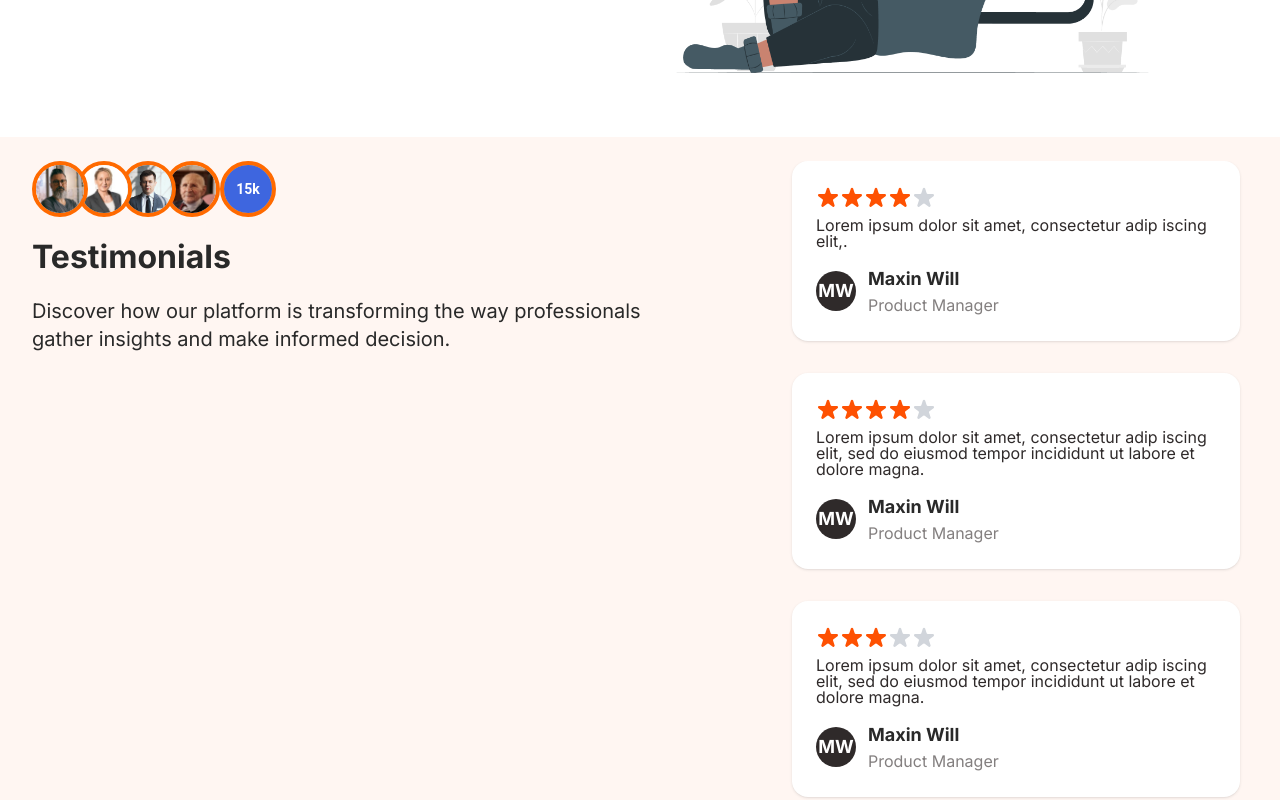
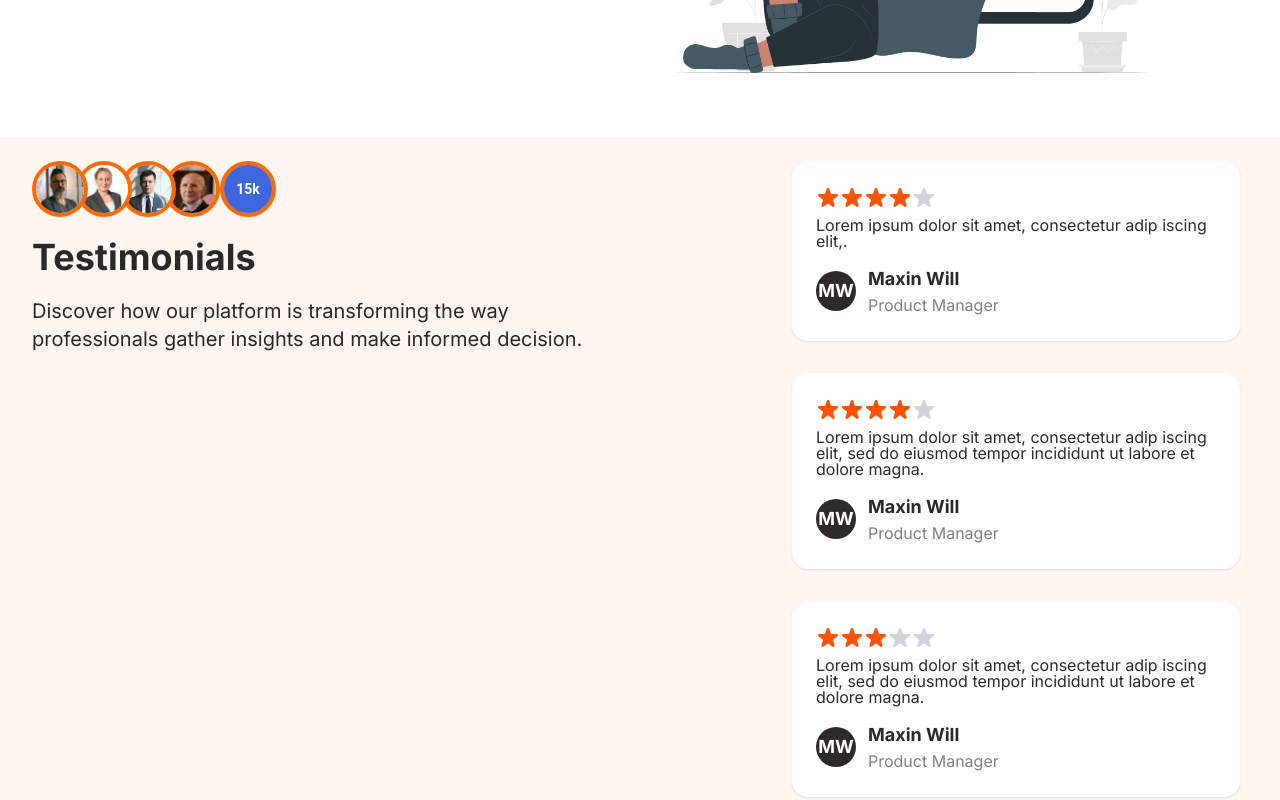
Before and after one commit to MartinFamiyeh/bentinarly-frontend, a React (Vite) app: page / in a window 1280 px wide. Shown: the part 3280-4080 px from the top of the page. Built offline with nearby package versions, Linux system fonts and the light colour scheme; a web font is replaced by a local one.

Commit message:
refine testimonial

```diff
--- a/src/components/Testimonial.tsx
+++ b/src/components/Testimonial.tsx
@@ -41,19 +41,10 @@ const avatars = [pot1, pot2, pot3, pot4];
 
 const Testimonials: React.FC = () => {
   return (
-    <section className="flex flex-col md:flex-row items-center  md:items-start justify-center md:justify-between w-full bg-[#FE51020D] dark:bg-[#151515] px-8 py-6">
+    <section className="flex flex-col md:flex-row items-center md:items-start justify-center md:justify-between w-full max-w-full bg-[#FE51020D] dark:bg-[#151515] px-4 sm:px-8 py-6">
       {/* Left Side */}
-      <div className="flex-1">
-        <div className="flex items-center mb-4">
-          {/* {avatars.map((src, idx) => (
-            <img
-              key={idx}
-              src={src}
-              alt={`avatar-${idx}`}
-              className={`w-12 h-12 rounded-full border-4 border-white -ml-3 first:ml-0`}
-              style={{ zIndex: avatars.length - idx }}
-            />
-          ))} */}
+      <div className="flex-1 w-full max-w-full">
+        <div className="flex items-center mb-4 overflow-x-auto flex-nowrap w-full max-w-full scrollbar-hide">
           <AvatarGroup
           total={15015}
           renderSurplus={(surplus) => (
@@ -66,8 +57,8 @@ const Testimonials: React.FC = () => {
                   fontWeight: 600,
                   fontSize: '0.875rem',
                   border: '4px solid #FF6A00',
-                  marginLeft: '-12px',   // ✅ Key for overlapping
-                  zIndex: 0,             // Optional: lower behind others
+                  marginLeft: '-12px',
+                  zIndex: 0,
                 }}
             >
               {Math.floor(surplus / 1000)}k
@@ -91,19 +82,15 @@ const Testimonials: React.FC = () => {
         </AvatarGroup>
         </div>
         <h2
-          className="font-bold text-[#292929] dark:text-[#E5E5E5] mb-4"
+          className="font-bold text-[#292929] dark:text-[#E5E5E5] mb-4 text-2xl sm:text-3xl lg:text-4xl w-full max-w-full"
           style={{
-            width: 250,
-            height: 48,
-            fontSize: "2rem",
             lineHeight: "48px",
           }}
         >
           Testimonials
         </h2>
         <p
-          className="text-xl text-[#292929] dark:text-[#E5E5E5] mb-4"
-          style={{ width: 610, height: 60 }}
+          className="text-base sm:text-xl text-[#292929] dark:text-[#E5E5E5] mb-4 w-full max-w-full"
         >
           Discover how our platform is transforming the way professionals gather
           insights and make informed decision.
```
